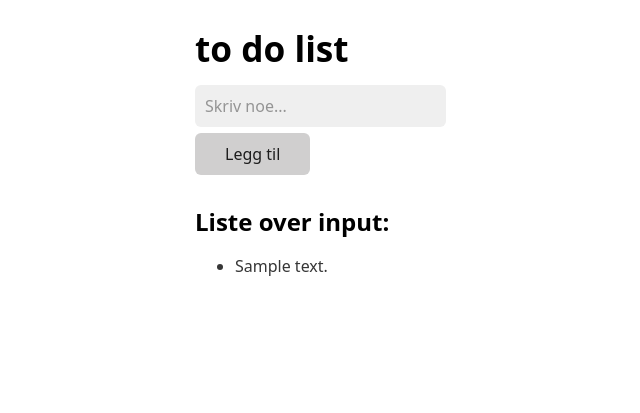
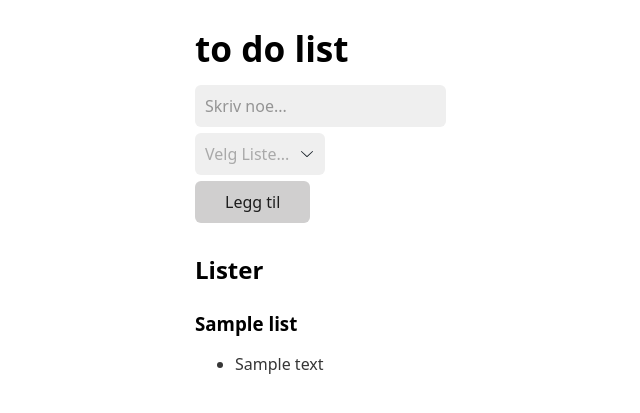
Before and after one commit to AdrianNilsen/to_do_list, a Flask app: template templates/index.html in a window 1280 px wide. Shown: the top 413 px of the page, without its empty margins (45-685 px from the left). Run offline with Flask 3, Linux system fonts and the light colour scheme; the template is opened without the code that fills it: most values are stand-ins (such as "Sample title", 1, 10 or a date in 2020).

Commit message:
database integration + lists mvp

```diff
--- a/app.py
+++ b/app.py
@@ -1,19 +1,45 @@
 from flask import Flask, render_template, request, redirect, url_for
+import pymysql
 
 app = Flask(__name__)
 
-# Liste for å lagre input
-text_list = []
+# Database configuration
+db_config = {
+    'host': 'localhost',
+    'user': 'todo_user',
+    'password': 'todo_password',  # Use the password you set in db.sql
+    'db': 'todo_app',
+    'cursorclass': pymysql.cursors.DictCursor
+}
+
+# Helper function to get a database connection
+def get_db_connection():
+    return pymysql.connect(**db_config)
 
 @app.route("/", methods=["GET", "POST"])
 def index():
     if request.method == "POST":
-        # Hent tekst fra input-feltet
+        # Get text from the input field
         text = request.form.get("text_input")
         if text:
-            text_list.append(text)  # Legg til teksten i listen
-        return redirect(url_for("index"))  # Oppdater siden
-    return render_template("index.html", text_list=text_list)
+            # Insert the text into the database
+            connection = get_db_connection()
+            with connection.cursor() as cursor:
+                cursor.execute("INSERT INTO tasks (title) VALUES (%s)", (text,))
+            connection.commit()
+            connection.close()
+
+    # Fetch all tasks from the database
+    connection = get_db_connection()
+    with connection.cursor() as cursor:
+        cursor.execute("SELECT * FROM tasks")
+        tasks = cursor.fetchall()
+        cursor.execute("SELECT * FROM lists")
+        lists = cursor.fetchall()
+    connection.close()
+
+    # Pass the tasks to the template
+    return render_template("index.html", text_list=tasks, lists=lists)
 
 if __name__ == "__main__":
     app.run(debug=True)
--- a/templates/index.html
+++ b/templates/index.html
@@ -1,23 +1,46 @@
 <!DOCTYPE html>
 <html lang="en">
+
 <head>
     <meta charset="UTF-8">
     <meta name="viewport" content="width=device-width, initial-scale=1.0">
     <title>Input og Liste</title>
     <link rel="stylesheet" href="https://cdn.jsdelivr.net/npm/water.css@2/out/water.css">
 </head>
+
 <body>
     <h1>to do list</h1>
     <form method="POST">
         <input type="text" name="text_input" placeholder="Skriv noe..." required>
+        <select name="category" required>
+            <option value="" disabled hidden selected>Velg Liste...</option>
+            {% for list in lists %}
+            <option value="{{ list.name }}">{{ list.name }}</option>
+            {% endfor %}
+        </select>
+        <style>
+            select:required:invalid {
+                color: #a9a9a9;
+            }
+
+            option:not(:checked) {
+                color: #fff;
+            }
+        </style>
         <button type="submit">Legg til</button>
     </form>
 
-    <h2>Liste over input:</h2>
+    <h2>Lister</h2>
+    {% for list in lists %}
+    <h3>{{ list.name }}</h3>
     <ul>
         {% for text in text_list %}
-            <li>{{ text }}</li>
+        {% if text.list_id == list.id %}
+        <li>{{ text.title }}</li>
+        {% endif %}
         {% endfor %}
     </ul>
+    {% endfor %}
 </body>
+
 </html>
```
Also changed, not shown: db.sql (+16 -10 lines), static/js/script.js (added).
